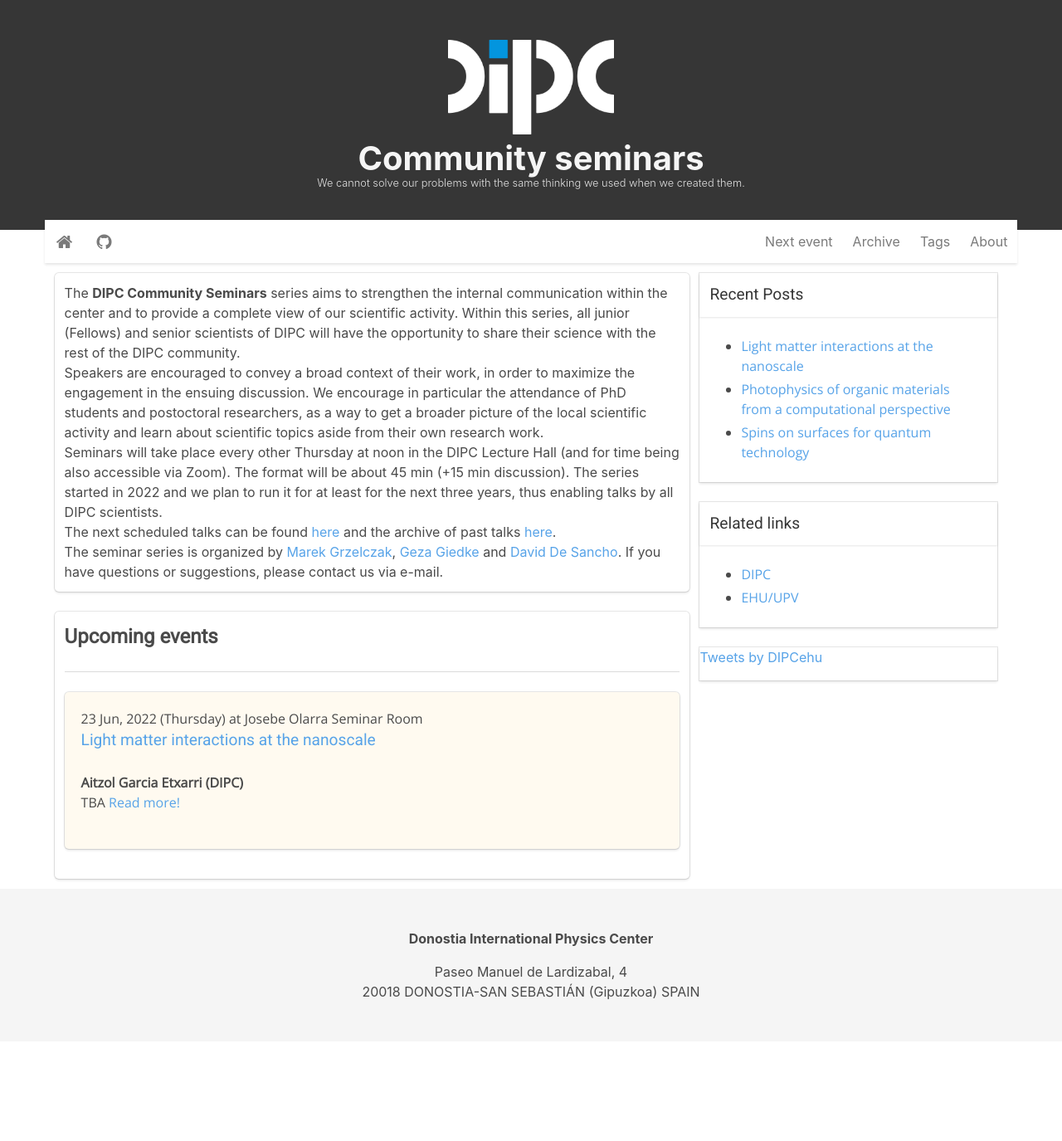
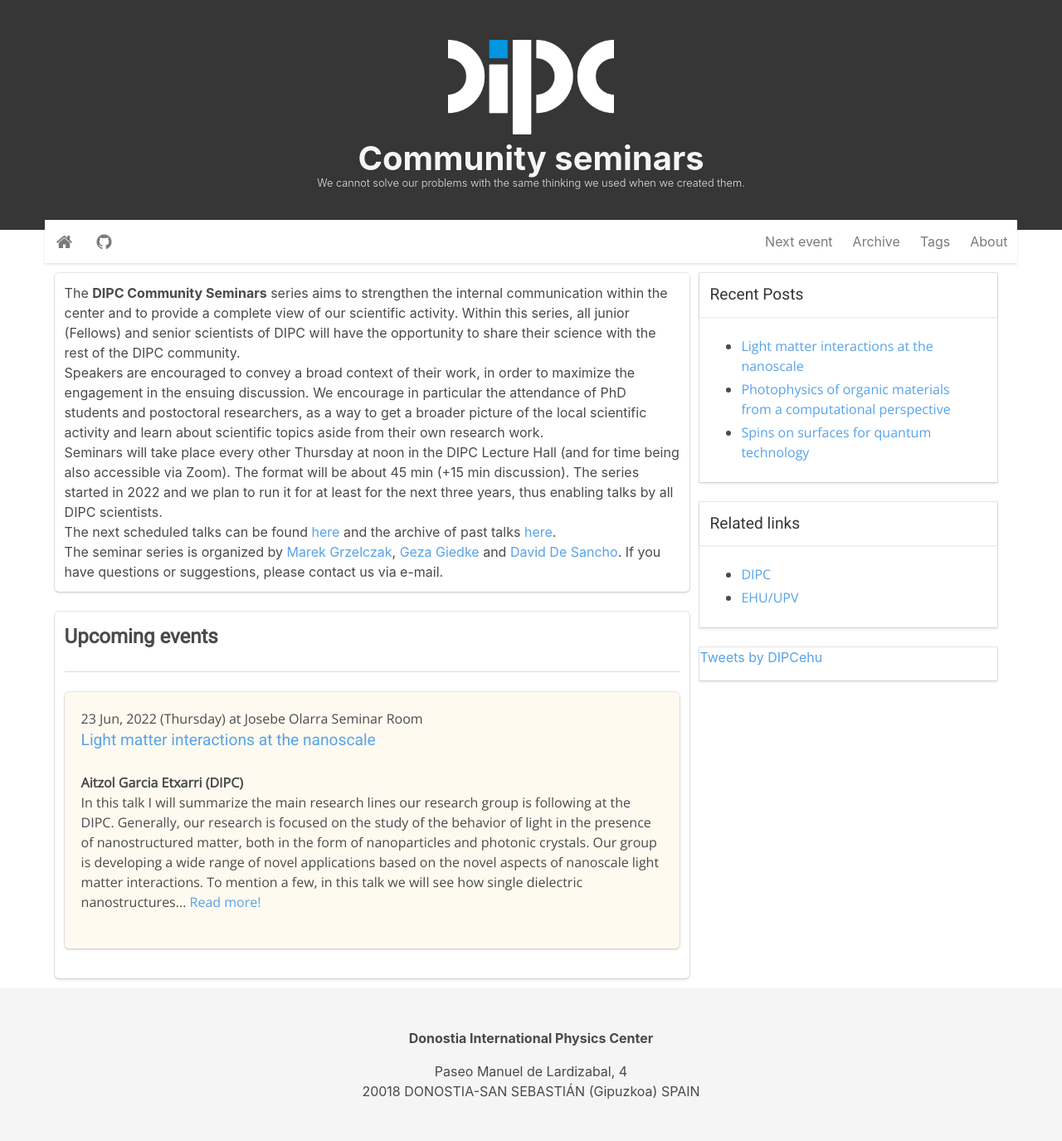
Before and after one commit to dipc-cc/community_seminars, a Jekyll site: the page built from index.html, in a window 1280 px wide. Shown: the whole page at 83% size. Built offline with Jekyll 4.4.1, drawn with Linux system fonts in a browser that asks for light colours; the list of posts is cut into pages by our own code; comment, search, counter and statistics services are not loaded; before the commit the page ends 1255 px from its top, so only the background shows below that; some of the changed lines change nothing that is shown.

Commit message:
adds abstracts

```diff
--- a/_posts/2022-06-09-claire.markdown
+++ b/_posts/2022-06-09-claire.markdown
@@ -10,6 +10,8 @@
 group: 1
 ---
 
-TBA
+In the past few decades, the field of organic electronics has received ever increasing attention, taking organic semiconductors from fundamental research to the hands of billions. However, despite tremendous efforts, the organic light emitting diode (OLED) is the only application to have reached the industrial market. Further improvement of organic materials for given applications requires advanced understanding of their structure-property relationships and underlying photophysical processes. In this talk, I will give an overview of my work in this field from a computational perspective. In particular, I will focus on two topics:
+1. Materials design for organic electronics requires to go beyond the molecular properties and address the collective behavior of multiple units in active layer thin films that depends on the supramolecular arrangement and nature of intermolecular interactions. This complexity motivated the synthesis and study of discrete multiunit assemblies of conjugated molecules with controlled chemical/geometrical structures and restricted conformational freedom. In a recent combined experimental and theoretical study, we have demonstrated how chemical tuning of a newly synthesized cage architecture allows precise control of the nature of the excited states, opening the way for a rational design of well-defined multichromophoric assemblies.
+2. Neutral organic radical emitters are currently considered as a promising new route for efficient OLEDs. Using conventional closed-shell materials, electroluminescence efficiency of OLEDs is limited to 25%, as spin statistics dictates that charge recombination leads to 25% singlets and 75% triplets, the latter being intrinsically dark. While several strategies have been proposed to brighten those triplets (inclusion of heavy metal atom, thermally activated delayed fluorescence, etc), the use of radical emitters with spin-allowed doublet emission is a conceptually superior solution to elegantly circumvent the spin statistics limited efficiency issue. Very recently, we have described what is so far the most investigated luminescent organic radical,TTM, and showed how its photophysical properties can be tuned by substitution.
 
 ![Plot]({{ site.baseurl }}/assets/images/figs/claire.jpeg)
--- a/_posts/2022-06-23-aitzol.markdown
+++ b/_posts/2022-06-23-aitzol.markdown
@@ -10,6 +10,13 @@
 group: 2
 ---
 
-TBA
+In this talk I will summarize the main research lines our research group is following at the DIPC. Generally, our research is focused on the study of the behavior of light in the presence of nanostructured matter, both in the form of nanoparticles and photonic crystals.
+Our group is developing a wide range of novel applications based on the novel aspects of nanoscale light matter interactions. To mention a few, in this talk we will see how single dielectric nanostructures supporting combinations of electric and magnetic resonances [1] can augment the interaction of circularly polarized light with chiral molecules [2]. Specifically, we will show how Silicon nanoparticle arrays can greatly enhance the sensitivity of chiral spectroscopic techniques such as circular dichroism spectroscopy. [3-4] Moreover, we will explain how this augmented chiral interaction can also be used for the separation of chiral molecular enantiomers by optical means with high efficiencies [5].
+On the other hand, we will analyze how all-dielectric photonic crystals can mimic many topological effects happening in solid-state electronic systems [6-8]. Our aim is to exploit the exotic properties of topological photonic materials to unveil novel ways of manipulating the propagation of light which could facilitate innovative light- matter interactions at the nanoscale.
+Last but not least, in our group we also explore how plasmonic nanoparticles can also be used directly to activate neurons exploiting new mechanisms such as local heat generation. Due to their small size, their excitation can generate high temperatures, localized in space and time, and, by activating thermosensitive channels or changing membrane capacitance, trigger action potentials [9].
+
+References:
+[1] Garcia-Etxarri, A. et.al., Optics express, 19(6), 4815- 4826 (2011); [2] Garcia-Etxarri, A. et.al., Physical Review B 87(23), 235409 (2013); [3] Lasa-Alonso, et. al., ACS Photonics, 7(11), 2978-2986 (2020); [4] Solomon, M. L., et. al., ACS Photonics, 6(1), 43-49; [5] Ho, C. S. et. al., ACS Photonics, 4(2), 197-203 (2017) [6] Barry Bradlyn et. al., Nature 547 (7663), 298 (2017); [7] M. Blanco de Paz et. al. PRR 1(3), 032005 (2019); [8] Devescovi, C., et. al. Nature communications, 12(1), 1- 12 (2021), [9] Garcia-Etxarri, A., & Yuste, R. Nature Methods, 18(11), 1287-1293 (2021)
+
 
 ![Plot]({{ site.baseurl }}/assets/images/figs/aitzol.jpeg)
```
